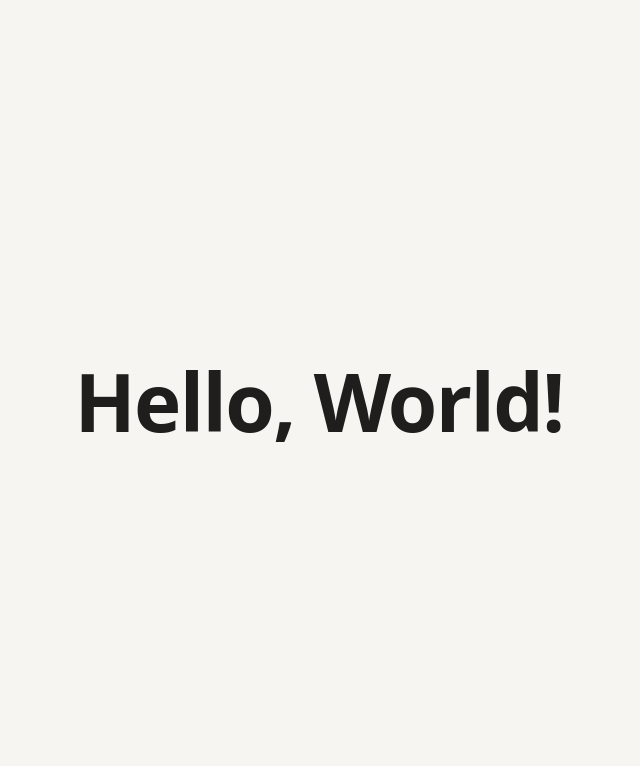
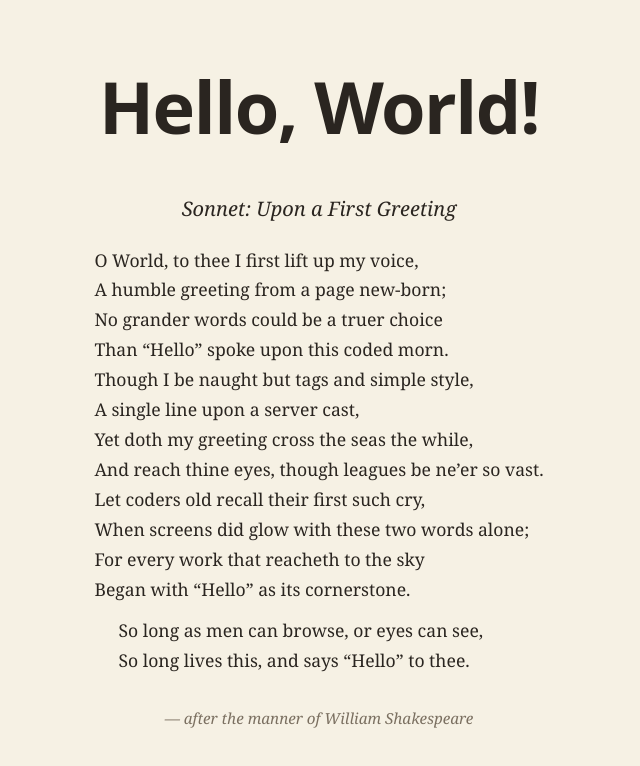
Before and after one commit to GeorgeChuaMY/hello-world, a plain HTML site: page index.html in a window 1280 px wide. Shown: the whole page, without its empty margins (321-961 px from the left). Drawn offline with Linux system fonts and the light colour scheme.

Commit message:
Add Shakespearean Hello World sonnet

```diff
--- a/index.html
+++ b/index.html
@@ -5,16 +5,49 @@
   <meta name="viewport" content="width=device-width, initial-scale=1.0">
   <title>Hello World</title>
   <style>
-    html, body { height: 100%; margin: 0; }
+    html, body { min-height: 100%; margin: 0; }
     body {
       display: flex; align-items: center; justify-content: center;
+      padding: 3rem 1.5rem; box-sizing: border-box; min-height: 100vh;
+      font-family: Georgia, "Times New Roman", serif;
+      background: #f6f1e4; color: #2a2520;
+    }
+    main { max-width: 34rem; text-align: center; }
+    h1 {
       font-family: system-ui, -apple-system, "Segoe UI", Roboto, sans-serif;
-      background: #f6f5f1; color: #1f1e1c;
+      font-size: clamp(2.5rem, 8vw, 4.5rem); font-weight: 700;
+      letter-spacing: -0.02em; margin: 0 0 2.5rem;
     }
-    h1 { font-size: clamp(2.5rem, 8vw, 5rem); font-weight: 700; letter-spacing: -0.02em; }
+    h2 { font-size: 1.25rem; font-style: italic; font-weight: normal; margin: 0 0 1.5rem; }
+    .poem { text-align: left; display: inline-block; font-size: 1.1rem; line-height: 1.7; }
+    .poem p { margin: 0; }
+    .poem .couplet { margin-top: 0.75rem; padding-left: 1.5rem; }
+    .byline { margin-top: 2rem; font-size: 0.95rem; color: #7a6f60; font-style: italic; }
   </style>
 </head>
 <body>
-  <h1>Hello, World!</h1>
+  <main>
+    <h1>Hello, World!</h1>
+    <h2>Sonnet: Upon a First Greeting</h2>
+    <div class="poem">
+      <p>O World, to thee I first lift up my voice,</p>
+      <p>A humble greeting from a page new-born;</p>
+      <p>No grander words could be a truer choice</p>
+      <p>Than &ldquo;Hello&rdquo; spoke upon this coded morn.</p>
+      <p>Though I be naught but tags and simple style,</p>
+      <p>A single line upon a server cast,</p>
+      <p>Yet doth my greeting cross the seas the while,</p>
+      <p>And reach thine eyes, though leagues be ne&rsquo;er so vast.</p>
+      <p>Let coders old recall their first such cry,</p>
+      <p>When screens did glow with these two words alone;</p>
+      <p>For every work that reacheth to the sky</p>
+      <p>Began with &ldquo;Hello&rdquo; as its cornerstone.</p>
+      <div class="couplet">
+        <p>So long as men can browse, or eyes can see,</p>
+        <p>So long lives this, and says &ldquo;Hello&rdquo; to thee.</p>
+      </div>
+    </div>
+    <p class="byline">&mdash; after the manner of William Shakespeare</p>
+  </main>
 </body>
 </html>
```
